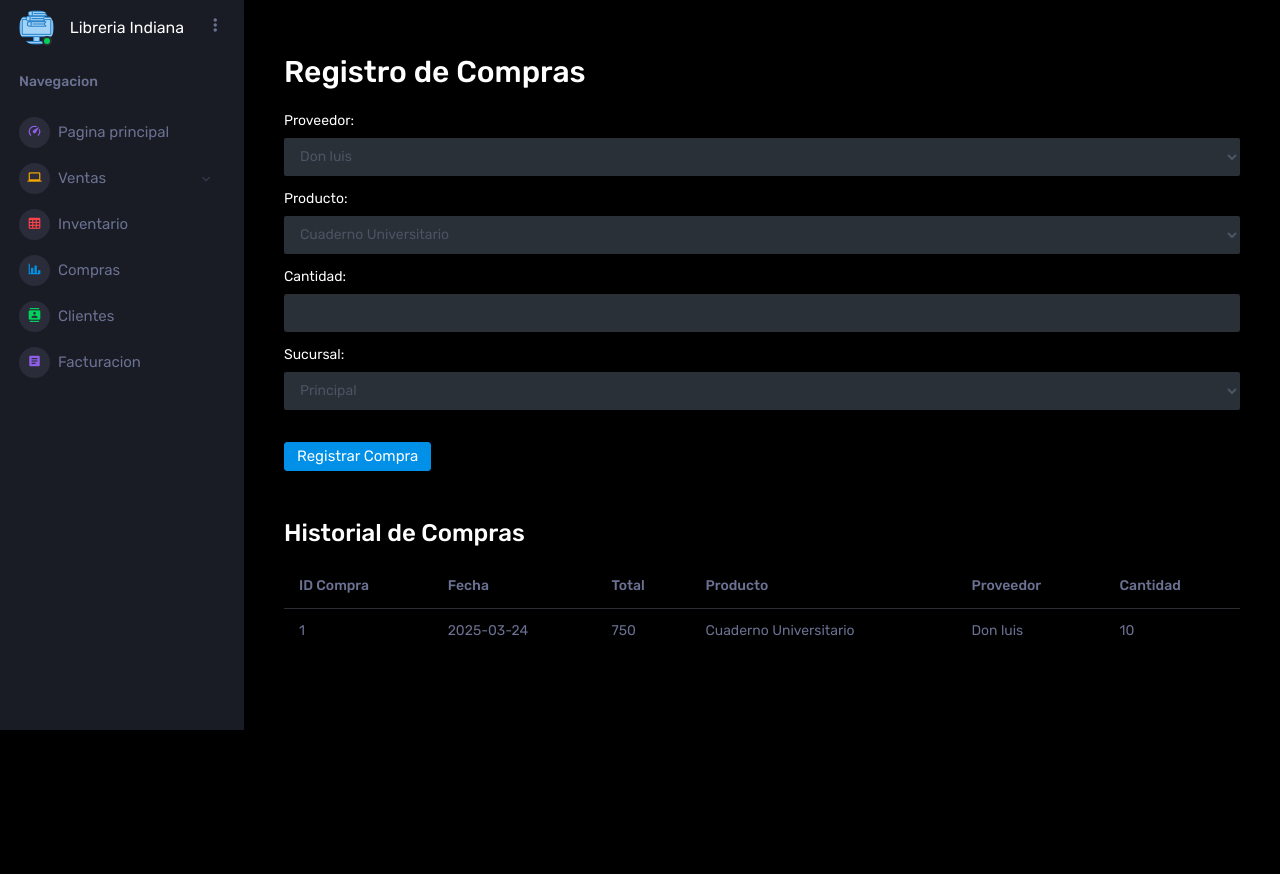
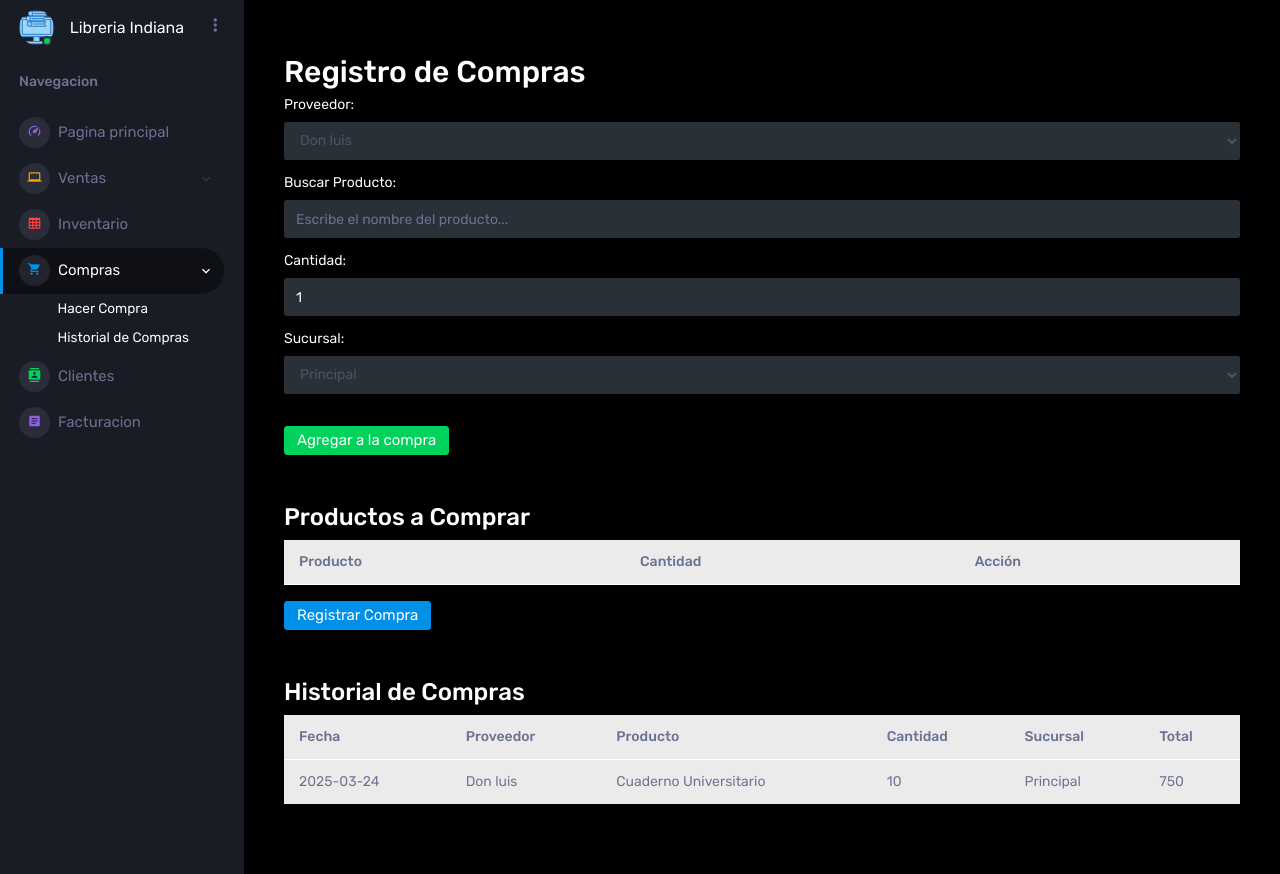
Before and after one commit to aamendoza24/Indiana, a Flask app: page /compras in a window 1280 px wide. Shown: the part 70-944 px from the top of the page. Before the commit the page ends 800 px from the top, so only its background shows below. Run offline with Flask 3, Linux system fonts and the light colour scheme; data comes from the database, SQL or seed files in the repository; lists and menus that the app fills with data are empty; some libraries are stand-ins or nearby versions.

Commit message:
avance en el apartado de compras

```diff
--- a/app.py
+++ b/app.py
@@ -291,99 +291,123 @@ def detalles_venta(id_venta):
     conexion.close()
     return jsonify({"detalles": detalles})
 
-
-#Ruta para la pagina de Compras
+# Ruta para finalizar compra y agregar toda la información necesaria a la base de datos
 @app.route("/compras", methods=["GET", "POST"])
 def compras():
     db = get_db_connection()  # Usamos get_db_connection() para obtener la conexión
 
+    # Si la solicitud es de tipo POST (cuando se registra una compra)
     if request.method == "POST":
-        proveedor_id = request.form["proveedor"]
-        producto_id = request.form["producto"]
-        cantidad = int(request.form["cantidad"])
-        sucursal_id = request.form["sucursal"]
+        data = request.get_json()  # Esto obtiene los datos como JSON
+        proveedor_id = data.get("proveedor")  # Extrae el ID del proveedor
+        productos = data.get("productos")  # Extrae la lista de productos
+        sucursal_id = data.get("sucursal")  # Obtener el ID de la sucursal desde el formulario
+        if not productos:
+            return jsonify({"message": "No se han agregado productos a la compra."}), 400
 
-        # Obtener precio del producto
-        cursor = db.cursor()
-        cursor.execute("SELECT Precio FROM Producto WHERE IDProducto = ?", (producto_id,))
-        producto = cursor.fetchone()
+        try:
+            # Empezar la transacción
+            db.execute('BEGIN')  # Comienza una transacción explícita
 
-        if not producto:
-            flash("Producto no encontrado", "danger")
-            return redirect(url_for("compras"))
+            # Insertar la compra en la tabla Compra
+            fecha_actual = datetime.now().strftime("%Y-%m-%d")
+            total_compra = 0
 
-        precio = producto[0]
-        subtotal = precio * cantidad
+            # Sumar los subtotales de los productos para calcular el total
+            for producto in productos:
+                # Obtener el precio del producto desde la base de datos
+                cursor = db.cursor()
+                cursor.execute("SELECT Precio FROM Producto WHERE IDProducto = ?", (producto['IDProducto'],))
+                producto_data = cursor.fetchone()
 
-        # Insertar en la tabla Compra
-        fecha_actual = datetime.now().strftime("%Y-%m-%d")
-        db.execute("INSERT INTO Compra (Fecha, Total) VALUES (?, ?)", (fecha_actual, subtotal))
+                if not producto_data:
+                    db.execute('ROLLBACK')  # Si no se encuentra un producto, revertir transacción
+                    return jsonify({"message": f"Producto con ID {producto['IDProducto']} no encontrado."}), 404
 
-        # Consultar el ID de la última compra insertada
-        cursor.execute("SELECT last_insert_rowid()")
-        compra_id = cursor.lastrowid  # Obtiene el último ID insertado de manera más segura
+                precio = producto_data[0]
+                subtotal = precio * int(producto['Cantidad'])
+                total_compra += subtotal
 
-        # Insertar en Detalle_Compra
-        db.execute(
-            "INSERT INTO Detalle_Compra (IDCompra, IDProducto, IDProveedor, IDSucursal, Cantidad, Subtotal) VALUES (?, ?, ?, ?, ?, ?)",
-            (compra_id, producto_id, proveedor_id, sucursal_id, cantidad, subtotal))
+            # Insertar en la tabla Compra
+            cursor.execute("INSERT INTO Compra (Fecha, Total) VALUES (?, ?)", (fecha_actual, total_compra))
+            db.commit()
+
+            # Consultar el ID de la última compra insertada
+            cursor.execute("SELECT last_insert_rowid()")
+            compra_id = cursor.lastrowid  # Obtiene el último ID insertado de manera más segura
+
+            # Insertar en Detalle_Compra
+            for producto in productos:
+                # Insertar detalle de compra
+                cursor.execute(
+                    "INSERT INTO Detalle_Compra (IDCompra, IDProducto, IDProveedor, IDSucursal, Cantidad, Subtotal) VALUES (?, ?, ?, ?, ?, ?)",
+                    (compra_id, producto['IDProducto'], proveedor_id, sucursal_id, producto['Cantidad'], subtotal)
+                )
 
 
-        # Verificar si ya hay stock del producto en la sucursal
-        cursor.execute("SELECT Cantidad FROM Stock_Sucursal WHERE IDSucursal = ? AND IDProducto = ?", (sucursal_id, producto_id))
-        stock_existente = cursor.fetchone()
+                # Verificar si ya hay stock del producto en la sucursal
+                cursor.execute("SELECT Cantidad FROM Stock_Sucursal WHERE IDProducto = ?", (producto['IDProducto'],))
+                stock_existente = cursor.fetchone()
 
-        if stock_existente:
-            # Si existe, actualizar la cantidad
-            db.execute("UPDATE Stock_Sucursal SET Cantidad = Cantidad + ? WHERE IDSucursal = ? AND IDProducto = ?",
-                        (cantidad, sucursal_id, producto_id))
-        else:
-        # Si no existe, insertar nueva entrada
-            db.execute("INSERT INTO Stock_Sucursal (IDSucursal, IDProducto, Cantidad) VALUES (?, ?, ?)",
-                        (sucursal_id, producto_id, cantidad))
+                if stock_existente:
+                    # Si existe, actualizar la cantidad
+                    cursor.execute("UPDATE Stock_Sucursal SET Cantidad = Cantidad + ? WHERE IDProducto = ?",
+                                   (producto['Cantidad'], producto['IDProducto']))
+                else:
+                    # Si no existe, insertar nueva entrada en stock
+                    cursor.execute("INSERT INTO Stock_Sucursal (IDSucursal,IDProducto, Cantidad) VALUES (?, ?, ?)",
+                                   (sucursal_id, producto['IDProducto'], producto['Cantidad']))
 
-        # Insertar en Stock_Sucursal
-        #db.execute(
-            #"INSERT INTO Stock_Sucursal (IDSucursal, IDProducto, Cantidad) VALUES ( ?, ?, ?)",
-            #(sucursal_id, producto_id, cantidad))
+            # Confirmar los cambios en la base de datos
+            db.commit()
+
+            return jsonify({"message": "Compra registrada con éxito."}), 200
+
+        except Exception as e:
+            # Si ocurre un error, revertir la transacción
+            db.execute('ROLLBACK')  # Revertir la transacción si hubo un error
+            return jsonify({"message": f"Error al registrar la compra: {str(e)}"}), 500
+
+    # Si la solicitud es de tipo GET (cuando se carga la página de compras)
+    else:
+        # Obtener datos para el formulario
+        proveedores = db.execute("SELECT * FROM Proveedor").fetchall()
+        productos = db.execute("SELECT * FROM Producto").fetchall()
+        sucursales = db.execute("SELECT IDSucursal, Nombre FROM Sucursal").fetchall()
+
+        # Consultar las compras realizadas
+        compras_realizadas = db.execute("""
+            SELECT c.IDCompra, c.Fecha, c.Total, p.Nombre AS Producto, pr.Nombre AS Proveedor, d.Cantidad, s.Nombre AS Sucursal
+            FROM Compra c
+            JOIN Detalle_Compra d ON c.IDCompra = d.IDCompra
+            JOIN Producto p ON d.IDProducto = p.IDProducto
+            JOIN Proveedor pr ON d.IDProveedor = pr.IDProveedor
+            JOIN Sucursal s ON d.IDSucursal = s.IDSucursal
+
+        """).fetchall()
 
 
-        # Actualizar stock
-        #db.execute(
-            #"UPDATE Stock_Sucursal SET Cantidad = Cantidad + ? WHERE IDProducto = ? AND IDSucursal = ?",
-            #(cantidad, producto_id, sucursal_id))
 
-        db.commit()
-
-        flash("Compra registrada con éxito", "success")
-        return redirect(url_for("compras"))
+        return render_template(
+            "compras.html",
+            proveedores=proveedores,
+            productos=productos,
+            sucursales=sucursales,
+            compras_realizadas=compras_realizadas
+        )
 
 
-    # Obtener datos para el formulario
-    #Obtenemos datos de ka base de datos
-    proveedores = db.execute("SELECT * FROM Proveedor").fetchall()
-    productos = db.execute("SELECT * FROM Producto").fetchall()
-    #obtenemos una lista de todas las sucursales sin repeticiones con DISTINCT
-    #El comando .fetchall recoge todos los resultados de las consultas y los almacena en las variables establecidas
-    sucursales = db.execute("SELECT  IDSucursal, Nombre FROM Sucursal").fetchall()
-    compras_realizadas = db.execute("""
-        SELECT c.IDCompra, c.Fecha, c.Total, p.Nombre AS Producto, pr.Nombre AS Proveedor, d.Cantidad
-        FROM Compra c
-        JOIN Detalle_Compra d ON c.IDCompra = d.IDCompra
-        JOIN Producto p ON d.IDProducto = p.IDProducto
-        JOIN Proveedor pr ON d.IDProveedor = pr.IDProveedor
-    """).fetchall()
 
-    print(compras_realizadas ,"aqui paso")  # Verifica los resultados en la consola
 
-    return render_template(
-        "compras.html",
-        proveedores=proveedores,  # Aquí, la variable proveedores es una lista de proveedores obtenida de la base de datos.
-                                  # Esta variable es pasada al template para que pueda ser utilizada en el formulario para seleccionar un proveedor.
-        productos=productos,
-        sucursales=sucursales,
-        compras_realizadas=compras_realizadas
-    )
+@app.route("/buscar_productos")
+def buscar_productos():
+    query = request.args.get("q", "")
+    conn = get_db_connection()
+    cursor = conn.cursor()
+    cursor.execute("SELECT IDProducto, Nombre FROM Producto WHERE Nombre LIKE ?", (f"%{query}%",))
+    productos = [{"IDProducto": row["IDProducto"], "Nombre": row["Nombre"]} for row in cursor.fetchall()]
+    conn.close()
+    return jsonify(productos)
 
 
 if __name__ == '__main__':
--- a/templates/compras.html
+++ b/templates/compras.html
@@ -1,79 +1,209 @@
-{% extends "layout.html" %}
-
-{% block title %}Compras{% endblock %}
-
-{% block main %}
+{% extends "layout.html" %} {% block title %}Compras{% endblock %} {% block main
+%}
 <div class="container">
     <h2 class="mt-4">Registro de Compras</h2>
 
-    {% with messages = get_flashed_messages(with_categories=true) %}
-        {% if messages %}
-            {% for category, message in messages %}
+    {% with messages = get_flashed_messages(with_categories=true) %} {% if
+    messages %} {% for category, message in messages %}
     <div class="alert alert-{{ category }}">{{ message }}</div>
-            {% endfor %}
-        {% endif %}
-    {% endwith %}
+    {% endfor %} {% endif %} {% endwith %}
 
-    <form action="{{ url_for('compras') }}" method="POST" class="mt-4">
+    <!-- Formulario de Registro de Compra -->
+    <form id="compraForm" method="POST">
         <div class="form-group">
             <label for="proveedor">Proveedor:</label>
             <select name="proveedor" id="proveedor" class="form-control" required>
                 {% for proveedor in proveedores %}
-                    <option value="{{ proveedor.IDProveedor }}">{{ proveedor.Nombre }}</option>
+                <option value="{{ proveedor.IDProveedor }}">
+                    {{ proveedor.Nombre }}
+                </option>
                 {% endfor %}
             </select>
         </div>
 
         <div class="form-group">
-            <label for="producto">Producto:</label>
-            <select name="producto" id="producto" class="form-control" required>
-                {% for producto in productos %}
-                    <option value="{{ producto.IDProducto }}">{{ producto.Nombre }}</option>
-                {% endfor %}
-            </select>
+            <label for="buscarProducto">Buscar Producto:</label>
+            <input type="text" id="buscarProducto" class="form-control"
+                placeholder="Escribe el nombre del producto..." />
+            <div id="sugerencias" class="list-group"></div>
         </div>
 
         <div class="form-group">
             <label for="cantidad">Cantidad:</label>
-            <input type="number" name="cantidad" id="cantidad" class="form-control" required>
+            <input type="number" id="cantidad" class="form-control" min="1" value="1" />
         </div>
-
         <div class="form-group">
             <label for="sucursal">Sucursal:</label>
-            <select name="sucursal" id="sucursal" class="form-control" required>
+            <select name="sucursal" id="sucursal" class="form-control" required>>
                 {% for sucursal in sucursales %}
                 <option value="{{ sucursal.IDSucursal }}">{{ sucursal.Nombre }}</option>
                 {% endfor %}
             </select>
         </div>
 
-        <button type="submit" class="btn btn-primary mt-3">Registrar Compra</button>
+        <button type="button" id="agregarProducto" class="btn btn-success mt-3">
+            Agregar a la compra
+        </button>
     </form>
 
-    <h3 class="mt-5">Historial de Compras</h3>
-    <table class="table table-striped mt-3">
+    <h3 class="mt-5">Productos a Comprar</h3>
+    <table class="table table-hover table-light">
         <thead>
             <tr>
-                <th>ID Compra</th>
+                <th>Producto</th>
+                <th>Cantidad</th>
+                <th>Acción</th>
+            </tr>
+        </thead>
+        <tbody id="tablaProductos">
+            <!-- Aquí se agregarán los productos temporalmente -->
+        </tbody>
+    </table>
+
+    <button type="button" id="registrarCompra" class="btn btn-primary mt-3">
+        Registrar Compra
+    </button>
+
+    <!-- Historial de Compras -->
+    <h3 class="mt-5">Historial de Compras</h3>
+    <table class="table table-hover table-light">
+        <thead>
+            <tr>
                 <th>Fecha</th>
+                <th>Proveedor</th>
+                <th>Producto</th>
+                <th>Cantidad</th>
+                <th>Sucursal</th> <!-- Nueva columna para la sucursal -->
                 <th>Total</th>
-                <th>Producto</th>
-                <th>Proveedor</th>
-                <th>Cantidad</th>
             </tr>
         </thead>
         <tbody>
             {% for compra in compras_realizadas %}
             <tr>
-                    <td>{{ compra.IDCompra }}</td>
                 <td>{{ compra.Fecha }}</td>
+                <td>{{ compra.Proveedor }}</td>
+                <td>{{ compra.Producto }}</td>
+                <td>{{ compra.Cantidad }}</td>
+                <td>{{ compra.Sucursal }}</td> <!-- Mostrar la sucursal -->
                 <td>{{ compra.Total }}</td>
-                    <td>{{ compra.Producto }}</td>
-                    <td>{{ compra.Proveedor }}</td>
-                    <td>{{ compra.Cantidad }}</td>
             </tr>
             {% endfor %}
         </tbody>
     </table>
+
 </div>
+
+<script>
+    document.addEventListener("DOMContentLoaded", function () {
+        let productos = [];
+
+        // Buscar productos mientras se escribe
+        document
+            .getElementById("buscarProducto")
+            .addEventListener("input", function () {
+                let query = this.value.trim();
+                if (query.length >= 1) {
+                    fetch(`/buscar_productos?q=${query}`)
+                        .then((response) => response.json())
+                        .then((data) => {
+                            let sugerencias = document.getElementById("sugerencias");
+                            sugerencias.innerHTML = "";
+                            data.forEach((producto) => {
+                                let item = document.createElement("a");
+                                item.href = "#";
+                                item.classList.add("list-group-item", "list-group-item-action");
+                                item.textContent = producto.Nombre;
+                                item.dataset.id = producto.IDProducto;
+                                item.onclick = function () {
+                                    document.getElementById("buscarProducto").value =
+                                        producto.Nombre;
+                                    document.getElementById("buscarProducto").dataset.id =
+                                        producto.IDProducto;
+                                    sugerencias.innerHTML = "";
+                                };
+                                sugerencias.appendChild(item);
+                            });
+                        });
+                }
+            });
+
+        // Agregar producto a la tabla temporal
+        document
+            .getElementById("agregarProducto")
+            .addEventListener("click", function () {
+                let productoNombre = document.getElementById("buscarProducto").value;
+                let productoID = document.getElementById("buscarProducto").dataset.id;
+                let cantidad = document.getElementById("cantidad").value;
+
+                if (!productoID) {
+                    alert("Selecciona un producto de la lista.");
+                    return;
+                }
+
+                productos.push({
+                    IDProducto: productoID,
+                    Nombre: productoNombre,
+                    Cantidad: cantidad,
+                });
+
+                let fila = `<tr>
+            <td>${productoNombre}</td>
+            <td>${cantidad}</td>
+            <td><button class="btn btn-danger btn-sm" onclick="eliminarProducto(${productoID})">Eliminar</button></td>
+        </tr>`;
+                document.getElementById("tablaProductos").innerHTML += fila;
+
+                // Reset input
+                document.getElementById("buscarProducto").value = "";
+                document.getElementById("buscarProducto").dataset.id = "";
+                document.getElementById("cantidad").value = 1;
+            });
+
+        // Eliminar producto de la tabla temporal
+        window.eliminarProducto = function (id) {
+            productos = productos.filter((p) => p.IDProducto != id);
+            let tabla = document.getElementById("tablaProductos");
+            tabla.innerHTML = "";
+            productos.forEach((p) => {
+                let fila = `<tr>
+                <td>${p.Nombre}</td>
+                <td>${p.Cantidad}</td>
+                <td><button class="btn btn-danger btn-sm" onclick="eliminarProducto(${p.IDProducto})">Eliminar</button></td>
+            </tr>`;
+                tabla.innerHTML += fila;
+            });
+        };
+
+        // Enviar la compra al backend
+        document
+            .getElementById("registrarCompra")
+            .addEventListener("click", function () {
+                let proveedorID = document.getElementById("proveedor").value;
+                let SucursalID = document.getElementById("sucursal").value
+
+                if (productos.length === 0) {
+                    alert("Agrega productos a la compra.");
+                    return;
+                }
+
+                fetch("/compras", {
+                    method: "POST",
+                    headers: {
+                        "Content-Type": "application/json",
+                    },
+                    body: JSON.stringify({
+                        proveedor: proveedorID, // ID del proveedor
+                        productos: productos, // Lista de productos (con IDProducto, Cantidad, etc.)
+                        sucursal: SucursalID, // ID de la Sucursal
+                    }),
+                })
+                    .then((response) => response.json())
+                    .then((data) => {
+                        alert(data.message);
+                        document.getElementById("tablaProductos").innerHTML = "";
+                        productos = [];
+                    });
+            });
+    });
+</script>
 {% endblock %}
--- a/templates/layout.html
+++ b/templates/layout.html
@@ -1,5 +1,6 @@
 <!DOCTYPE html>
 <html lang="en">
+
 <head>
   <!-- Required meta tags -->
   <meta charset="utf-8">
@@ -25,6 +26,7 @@
   <link rel="shortcut icon" href="../static/images/favicon.png" />
   {% block style %}{% endblock %}
 </head>
+
 <body>
   <div class="container-scroller">
     <!-- partial:partials/_sidebar.html -->
@@ -43,7 +45,8 @@
               </div>
             </div>
             <a href="#" id="profile-dropdown" data-toggle="dropdown"><i class="mdi mdi-dots-vertical"></i></a>
-              <div class="dropdown-menu dropdown-menu-right sidebar-dropdown preview-list" aria-labelledby="profile-dropdown">
+            <div class="dropdown-menu dropdown-menu-right sidebar-dropdown preview-list"
+              aria-labelledby="profile-dropdown">
               <a href="#" class="dropdown-item preview-item">
                 <div class="preview-thumbnail">
                   <div class="preview-icon bg-dark rounded-circle">
@@ -98,8 +101,8 @@
           <div class="collapse" id="ui-basic">
             <ul class="nav flex-column sub-menu">
               <li class="nav-item"> <a class="nav-link" href="{{ url_for('catalogo') }}">Productos</a></li>
-                <li class="nav-item"> <a class="nav-link" href="{{ url_for('ver_carrito') }}" >Carrito</a></li>
-                <li class="nav-item"> <a class="nav-link" href="{{ url_for('ventas') }}" >Historial de Ventas</a></li>
+              <li class="nav-item"> <a class="nav-link" href="{{ url_for('ver_carrito') }}">Carrito</a></li>
+              <li class="nav-item"> <a class="nav-link" href="{{ url_for('ventas') }}">Historial de Ventas</a></li>
 
             </ul>
           </div>
@@ -113,13 +116,21 @@
           </a>
         </li>
         <li class="nav-item menu-items">
-            <a class="nav-link" href="pages/charts/chartjs.html">
+          <a class="nav-link" data-toggle="collapse" href="#ui-basic-compras" aria-expanded="false" aria-controls="ui-basic-compras">
             <span class="menu-icon">
-                <i class="mdi mdi-chart-bar"></i>
+              <i class="mdi mdi-cart"></i> <!-- Puedes cambiar el icono si lo prefieres -->
             </span>
             <span class="menu-title">Compras</span>
+            <i class="menu-arrow"></i>
           </a>
+          <div class="collapse" id="ui-basic-compras">
+            <ul class="nav flex-column sub-menu">
+              <li class="nav-item"> <a class="nav-link" href="{{ url_for('compras') }}">Hacer Compra</a></li>
+              <li class="nav-item"> <a class="nav-link" href="{{ url_for('compras') }}">Historial de Compras</a></li>
+            </ul>
+          </div>
         </li>
+
         <li class="nav-item menu-items">
           <a class="nav-link" href="pages/icons/mdi.html">
             <span class="menu-icon">
@@ -129,7 +140,8 @@
           </a>
         </li>
         <li class="nav-item menu-items">
-            <a class="nav-link" href="http://www.bootstrapdash.com/demo/corona-free/jquery/documentation/documentation.html">
+          <a class="nav-link"
+            href="http://www.bootstrapdash.com/demo/corona-free/jquery/documentation/documentation.html">
             <span class="menu-icon">
               <i class="mdi mdi-file-document-box"></i>
             </span>
@@ -143,7 +155,8 @@
       <!-- partial:partials/_navbar.html -->
       <nav class="navbar p-0 fixed-top d-flex flex-row">
         <div class="navbar-brand-wrapper d-flex d-lg-none align-items-center justify-content-center">
-            <a class="navbar-brand brand-logo-mini" href="index.html"><img src="../static/images/logo-mini.svg" alt="logo" /></a>
+          <a class="navbar-brand brand-logo-mini" href="index.html"><img src="../static/images/logo-mini.svg"
+              alt="logo" /></a>
         </div>
         <div class="navbar-menu-wrapper flex-grow d-flex align-items-stretch">
           <button class="navbar-toggler navbar-toggler align-self-center" type="button" data-toggle="minimize">
@@ -159,7 +172,8 @@
                   <i class="mdi mdi-menu-down d-none d-sm-block"></i>
                 </div>
               </a>
-                <div class="dropdown-menu dropdown-menu-right navbar-dropdown preview-list" aria-labelledby="profileDropdown">
+              <div class="dropdown-menu dropdown-menu-right navbar-dropdown preview-list"
+                aria-labelledby="profileDropdown">
                 <h6 class="p-3 mb-0">Perfil</h6>
                 <div class="dropdown-divider"></div>
                 <a class="dropdown-item preview-item">
@@ -186,7 +200,8 @@
               </div>
             </li>
           </ul>
-            <button class="navbar-toggler navbar-toggler-right d-lg-none align-self-center" type="button" data-toggle="offcanvas">
+          <button class="navbar-toggler navbar-toggler-right d-lg-none align-self-center" type="button"
+            data-toggle="offcanvas">
             <span class="mdi mdi-format-line-spacing"></span>
           </button>
         </div>
@@ -230,7 +245,7 @@
   <script src="../static/js/dashboard.js"></script>
 
   <script>
-      document.getElementById("logout-link").addEventListener("click", function(event) {
+    document.getElementById("logout-link").addEventListener("click", function (event) {
       event.preventDefault(); // Evita la redirección inmediata
 
       fetch("/logout", { method: "POST" })
@@ -243,4 +258,5 @@
   </script>
   <!-- End custom js for this page -->
 </body>
+
 </html>
```
Lines whose indentation alone changed are shown as unchanged.
